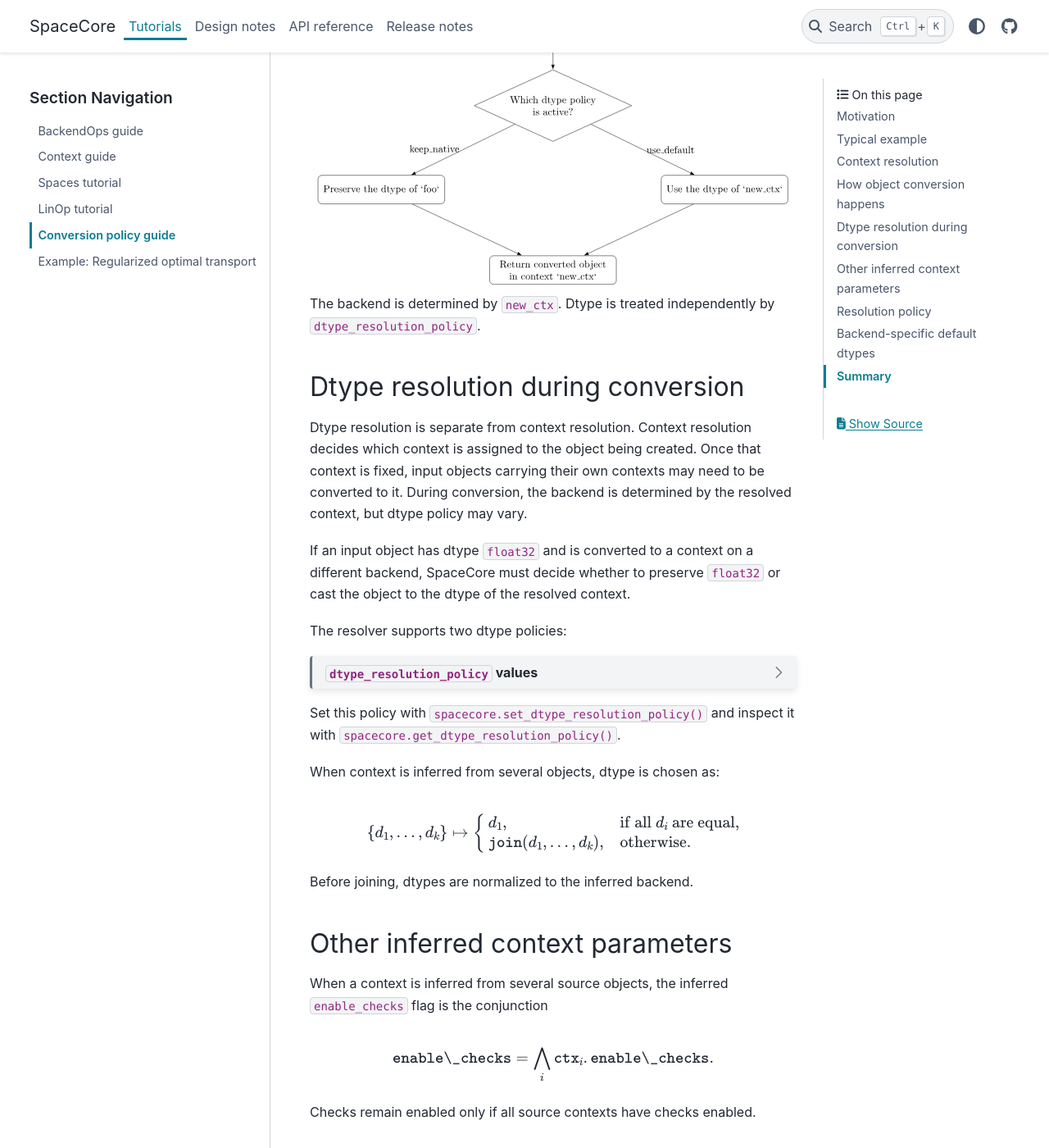
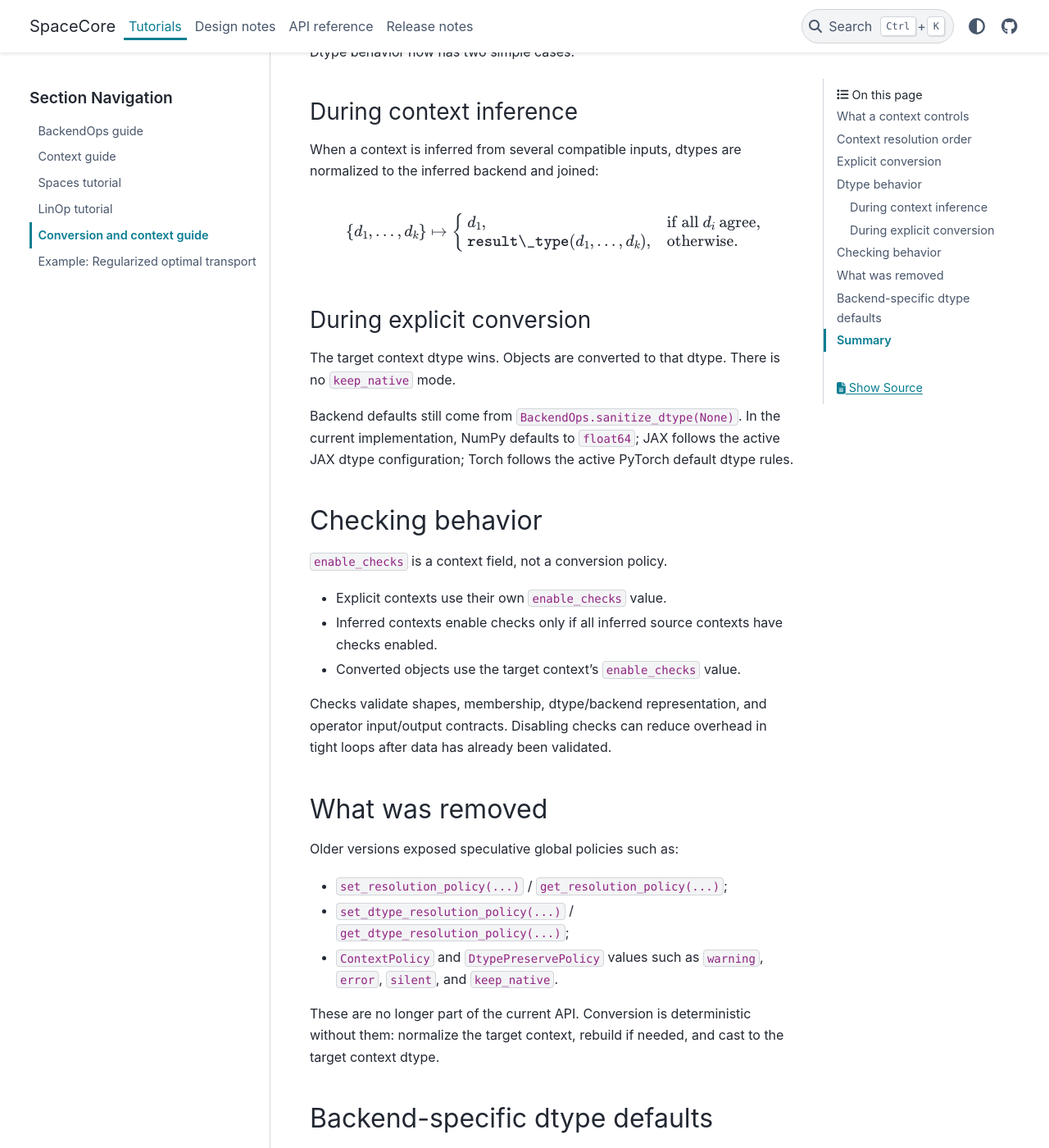
Before and after one commit to Pavlo3P/SpaceCore, a Sphinx documentation site: the page built from docs/source/tutorials/conversion_policy.rst, in a window 1280 px wide and 1400 px high, scrolled down 2266 px. Shown: the whole window at 82% size. Built offline with Sphinx 7.4.7 and the PyData theme 0.15.4, drawn with Linux system fonts in a browser that asks for light colours; some of the changed text lies outside the part shown.

```diff
--- a/docs/source/api/context.rst
+++ b/docs/source/api/context.rst
@@ -11,8 +11,6 @@
    spacecore.get_context
    spacecore.resolve_context_priority
    spacecore.register_ops
-   spacecore.set_resolution_policy
-   spacecore.set_dtype_resolution_policy
 
 Context
 -------
@@ -30,7 +28,3 @@
 .. autofunction:: spacecore.get_context
 .. autofunction:: spacecore.resolve_context_priority
 .. autofunction:: spacecore.register_ops
-.. autofunction:: spacecore.set_resolution_policy
-.. autofunction:: spacecore.get_resolution_policy
-.. autofunction:: spacecore.set_dtype_resolution_policy
-.. autofunction:: spacecore.get_dtype_resolution_policy
--- a/docs/source/tutorials/conversion_policy.rst
+++ b/docs/source/tutorials/conversion_policy.rst
@@ -1,12 +1,23 @@
-Conversion policy guide
-=======================
+Conversion and context guide
+============================
 
-This tutorial follows ``tutorials/5_Conversion_Policy.ipynb``. It explains why
-SpaceCore needs conversion policy, how context is chosen, how dtype is handled
-during conversion, and which flags regulate conversion behavior.
+This tutorial follows ``tutorials/5_Conversion_Policy.ipynb``. It describes
+the current conversion behavior in SpaceCore.
 
-Motivation
-----------
+The policy model is intentionally small:
+
+* every object is attached to a ``Context``;
+* constructors resolve one context by a fixed priority rule;
+* conversion always targets the backend, dtype, and checking flag of the
+  requested context;
+* there are no warning/error/silent conversion policies and no
+  dtype-preservation policy.
+
+The important practical rule is: **the target context wins during explicit
+conversion**.
+
+What a context controls
+-----------------------
 
 SpaceCore is built around the chain:
 
@@ -14,166 +25,146 @@
 
    \texttt{BackendOps} \to \texttt{Context} \to \texttt{Space} \to \texttt{LinOp}.
 
-Spaces and operators always live under a numerical policy: a backend, a dtype,
-and a checking policy.
+A ``Context`` stores three runtime choices:
 
-As soon as objects may come from different sources, SpaceCore must answer:
+* ``ops``: the backend implementation, such as ``NumpyOps``, ``JaxOps``, or
+  ``TorchOps``;
+* ``dtype``: the backend-normalized dtype used for arrays created or converted
+  through the context;
+* ``enable_checks``: whether spaces, operators, and functionals validate inputs
+  and outputs.
 
-* Which backend should be used?
-* Which dtype should be used?
-* Should native dtype be preserved or converted to the target context dtype?
-* Should backend changes happen silently or produce warnings/errors?
+This means spaces and operators always carry an execution policy, but that
+policy is just the context itself. The old global conversion knobs have been
+removed.
 
-Without an explicit conversion policy, these situations are ambiguous.
+Context resolution order
+------------------------
 
-Typical example
----------------
+When a constructor needs a context, SpaceCore resolves it in this order:
 
-Suppose you create ``ProductSpace((s1, ..., sn))`` without passing ``ctx=...``.
-The global default context is NumPy with ``float64``, but one input space
-``sk`` has a JAX context.
+1. use an explicit ``ctx=...`` argument if one was provided;
+2. otherwise infer a context from inputs that carry a ``ctx`` attribute or from
+   registered backend arrays;
+3. otherwise use the global default context from ``spacecore.get_context()``.
 
-SpaceCore must decide whether to infer context from the input spaces or use the
-global default context and convert the input spaces. It must also decide what to
-do with the dtype associated with each input. Conversion policy makes these
-decisions deterministic.
+If the explicit context is a backend name or backend family, missing fields are
+filled from backend defaults. For example, ``ctx="jax"`` selects JAX and lets
+``JaxOps.sanitize_dtype(None)`` choose the dtype.
 
-Context resolution
-------------------
+Inference is conservative. A common context can be inferred only when all
+context-carrying inputs use the same backend family. If compatible inputs have
+different dtypes, SpaceCore chooses the most general dtype for that backend. If
+their ``enable_checks`` flags differ, the inferred flag is the conjunction:
+checks stay enabled only if all source contexts have checks enabled.
 
-The context resolution procedure is:
+Explicit conversion
+-------------------
 
-.. image:: ../_static/img/context_decision_tree.svg
-   :alt: SpaceCore context resolution decision tree
-   :align: center
+Calling
 
-1. If an explicit context is provided via ``ctx``, it is used. If it is given as
-   a string, missing context parameters are filled from defaults.
-2. If no explicit context is provided and input objects carry ``ctx``
-   attributes, SpaceCore attempts to infer a context.
-3. A common context can be inferred only if all context-carrying inputs use the
-   same backend.
-4. The inferred context uses the shared backend and the most general dtype among
-   the inputs. Other parameters are set to default values.
-5. If no context can be inferred, the global default context set by
-   ``spacecore.set_context()`` is used.
+.. code-block:: python
 
-Once the context is resolved, it is assigned to the object being created. Any
-context-carrying inputs are adapted to the backend of the resolved context.
-Their dtype may or may not be preserved, depending on the active dtype policy.
+   obj2 = obj.convert(new_ctx)
 
-How object conversion happens
------------------------------
+normalizes ``new_ctx`` into a full ``Context``. If ``obj.ctx == new_ctx``,
+conversion returns ``obj`` unchanged. Otherwise, the object is rebuilt in
+``new_ctx`` by its ``_convert(...)`` implementation.
 
-Assume an object ``foo`` needs to be converted to a new context ``new_ctx``.
+There is no separate conversion policy. A backend change is allowed, and no
+warning/error/silent mode is consulted. Use explicit contexts in library code
+when backend migration should be controlled tightly.
 
-.. image:: ../_static/img/convert_to_new_ctx.svg
-   :alt: SpaceCore conversion to a new context
-   :align: center
+There is also no dtype-preservation policy. The converted object uses the dtype
+of the target context. If you want to preserve a dtype, make that dtype part of
+the target context explicitly:
 
-The backend is determined by ``new_ctx``. Dtype is treated independently by
-``dtype_resolution_policy``.
+.. code-block:: python
 
-Dtype resolution during conversion
-----------------------------------
+   jax64 = spacecore.Context(spacecore.JaxOps(), dtype="float64", enable_checks=False)
+   obj_jax64 = obj.convert(jax64)
 
-Dtype resolution is separate from context resolution. Context resolution decides
-which context is assigned to the object being created. Once that context is
-fixed, input objects carrying their own contexts may need to be converted to it.
-During conversion, the backend is determined by the resolved context, but dtype
-policy may vary.
+Dtype behavior
+--------------
 
-If an input object has dtype ``float32`` and is converted to a context on a
-different backend, SpaceCore must decide whether to preserve ``float32`` or
-cast the object to the dtype of the resolved context.
+Dtype behavior now has two simple cases.
 
-The resolver supports two dtype policies:
+During context inference
+~~~~~~~~~~~~~~~~~~~~~~~~
 
-.. dropdown:: ``dtype_resolution_policy`` values
-
-   * ``convert``: convert the object with the dtype that the resolved context
-     provides.
-   * ``keep_native``: convert the object to an equivalent dtype in the backend
-     of the resolved context. This is the default.
-
-Set this policy with ``spacecore.set_dtype_resolution_policy()`` and inspect it
-with ``spacecore.get_dtype_resolution_policy()``.
-
-When context is inferred from several objects, dtype is chosen as:
+When a context is inferred from several compatible inputs, dtypes are normalized
+to the inferred backend and joined:
 
 .. math::
 
    \{d_1,\dots,d_k\}
    \mapsto
    \begin{cases}
-   d_1, & \text{if all } d_i \text{ are equal},\\
-   \texttt{join}(d_1,\dots,d_k), & \text{otherwise}.
+   d_1, & \text{if all } d_i \text{ agree},\\
+   \texttt{result\_type}(d_1,\dots,d_k), & \text{otherwise}.
    \end{cases}
 
-Before joining, dtypes are normalized to the inferred backend.
+During explicit conversion
+~~~~~~~~~~~~~~~~~~~~~~~~~~
 
-Other inferred context parameters
----------------------------------
+The target context dtype wins. Objects are converted to that dtype. There is no
+``keep_native`` mode.
 
-When a context is inferred from several source objects, the inferred
-``enable_checks`` flag is the conjunction
+Backend defaults still come from ``BackendOps.sanitize_dtype(None)``. In the
+current implementation, NumPy defaults to ``float64``; JAX follows the active
+JAX dtype configuration; Torch follows the active PyTorch default dtype rules.
 
-.. math::
-
-   \texttt{enable\_checks}
-   =
-   \bigwedge_i \texttt{ctx}_i.\texttt{enable\_checks}.
-
-Checks remain enabled only if all source contexts have checks enabled.
-
-Resolution policy
+Checking behavior
 -----------------
 
-``resolution_policy`` regulates what happens when an object's native context and
-target context are backend-incompatible. That means the object is being
-converted to a backend other than its own.
+``enable_checks`` is a context field, not a conversion policy.
 
-.. dropdown:: ``resolution_policy`` values
+* Explicit contexts use their own ``enable_checks`` value.
+* Inferred contexts enable checks only if all inferred source contexts have
+  checks enabled.
+* Converted objects use the target context's ``enable_checks`` value.
 
-   * ``warning``: conversion is allowed, but a warning is issued. This is the
-     default behavior.
-   * ``error``: conversion is rejected. Use this when accidental backend
-     migration should be forbidden.
-   * ``silent``: conversion proceeds without warning. Use this when automatic
-     conversion is expected and the pipeline is trusted.
+Checks validate shapes, membership, dtype/backend representation, and operator
+input/output contracts. Disabling checks can reduce overhead in tight loops
+after data has already been validated.
 
-Set this policy with ``spacecore.set_resolution_policy()`` and inspect it with
-``spacecore.get_resolution_policy()``.
+What was removed
+----------------
 
-Backend-specific default dtypes
+Older versions exposed speculative global policies such as:
+
+* ``set_resolution_policy(...)`` / ``get_resolution_policy(...)``;
+* ``set_dtype_resolution_policy(...)`` / ``get_dtype_resolution_policy(...)``;
+* ``ContextPolicy`` and ``DtypePreservePolicy`` values such as ``warning``,
+  ``error``, ``silent``, and ``keep_native``.
+
+These are no longer part of the current API. Conversion is deterministic
+without them: normalize the target context, rebuild if needed, and cast to the
+target context dtype.
+
+Backend-specific dtype defaults
 -------------------------------
 
 Each backend implementation defines dtype normalization through
 ``sanitize_dtype(dtype)``. This method normalizes dtype into backend-native form
 and determines the backend default dtype when ``dtype=None``.
 
-For ``NumpyOps``:
+* ``NumpyOps.sanitize_dtype(None)`` currently returns ``numpy.float64``.
+* ``JaxOps.sanitize_dtype(None)`` depends on JAX configuration: ``float64``
+  when ``jax_enable_x64=True``, otherwise ``float32``.
+* ``TorchOps.sanitize_dtype(None)`` follows PyTorch default dtype behavior.
 
-.. math::
-
-   \texttt{sanitize\_dtype(None)} = \texttt{numpy.float64}.
-
-For ``JaxOps``, the default depends on JAX configuration:
-
-* if ``jax_enable_x64=True``, the default is ``float64``;
-* otherwise, the default is ``float32``.
+If exact dtype matters, pass it explicitly in the ``Context`` you construct.
 
 Summary
 -------
 
-When a new object is created, SpaceCore resolves context first:
+When a new object is created, SpaceCore resolves a context by priority:
 
-1. use explicit ``ctx`` if provided;
-2. otherwise infer from inputs that carry ``ctx``;
-3. otherwise use the global default context.
+1. explicit ``ctx``;
+2. compatible inferred contexts from inputs;
+3. global default context.
 
-Context inference is possible only when context-carrying inputs agree on the
-same backend. The inferred dtype is the most general dtype among inputs, and
-``enable_checks`` is inferred by conjunction. Once context is resolved, backend
-conversion follows ``resolution_policy`` and dtype handling follows
-``dtype_resolution_policy``.
+When an existing object is converted, the requested target context wins
+completely: backend, dtype, and ``enable_checks`` all come from that context.
+This is the current conversion policy.
```
Also changed, not shown: 17 other files.
